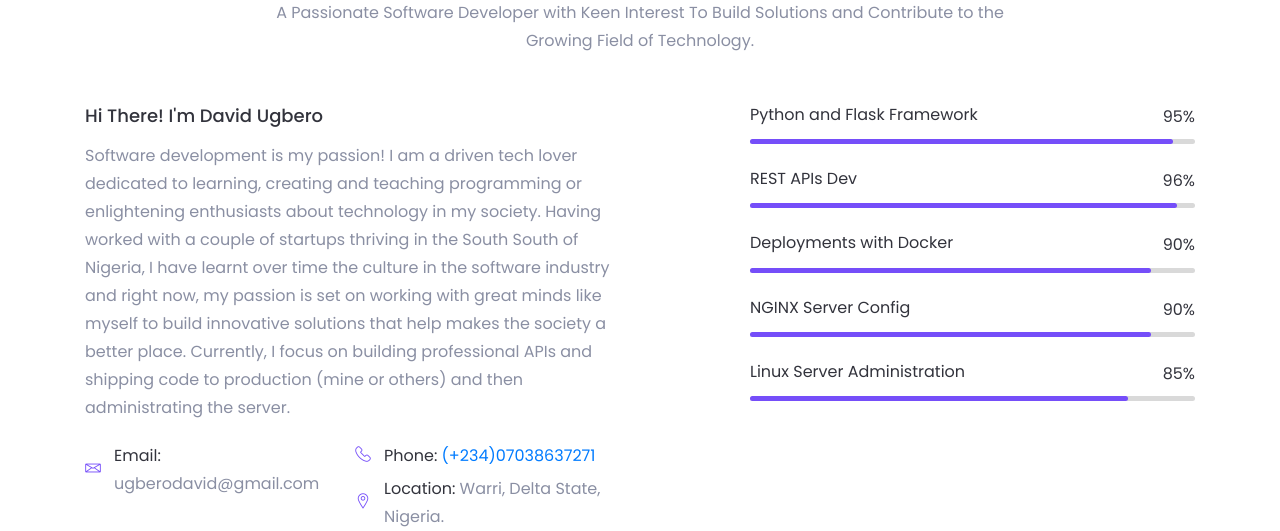
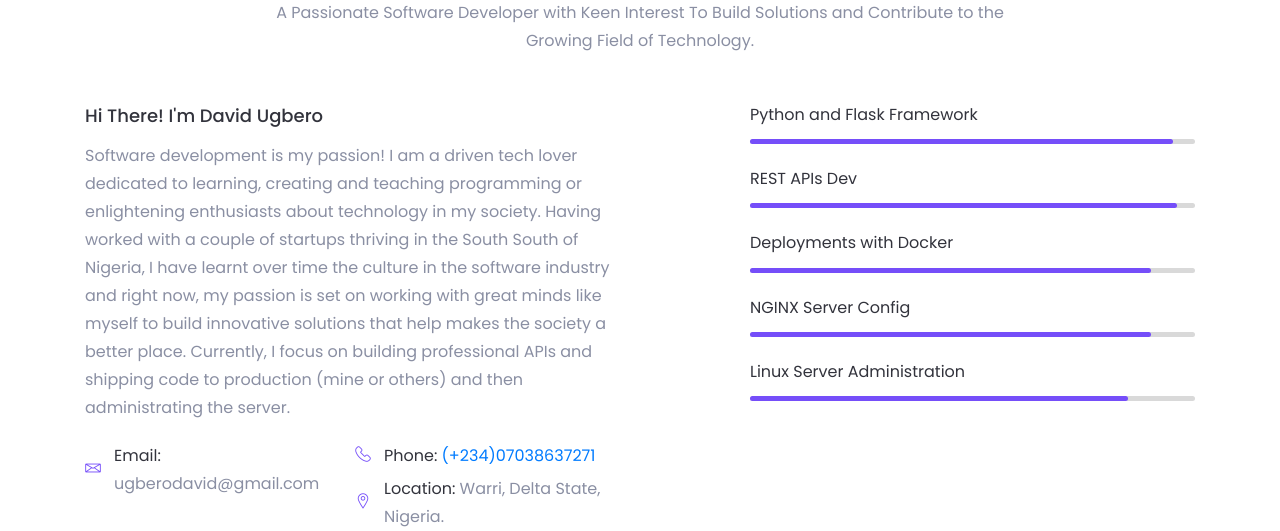
Before and after one commit to davidsmiles/my-website, a Flask app: page / in a window 1280 px wide. Shown: the part 1020-1551 px from the top of the page. Run offline with Flask 2, Linux system fonts and the light colour scheme; some libraries are stand-ins or nearby versions; some web fonts are replaced.

Commit message:
Remove % from skills

```diff
--- a/flask/templates/index.html
+++ b/flask/templates/index.html
@@ -241,10 +241,10 @@
                             <div class="skill-header">
                                 <h6 class="skill-title">Python and Flask Framework</h6>
                                 <div class="skill-percentage">
-                                    <div class="count-box counted">
-                                        <span class="counter">95</span>
-                                    </div>
-                                    %
+<!--                                    <div class="count-box counted">-->
+<!--                                        <span class="counter">95</span>-->
+<!--                                    </div>-->
+<!--                                    %-->
                                 </div>
                             </div>
                             <div class="skill-bar">
@@ -257,10 +257,10 @@
                             <div class="skill-header">
                                 <h6 class="skill-title">REST APIs Dev</h6>
                                 <div class="skill-percentage">
-                                    <div class="count-box counted">
-                                        <span class="counter">96</span>
-                                    </div>
-                                    %
+<!--                                    <div class="count-box counted">-->
+<!--                                        <span class="counter">96</span>-->
+<!--                                    </div>-->
+<!--                                    %-->
                                 </div>
                             </div>
                             <div class="skill-bar">
@@ -273,10 +273,10 @@
                             <div class="skill-header">
                                 <h6 class="skill-title">Deployments with Docker</h6>
                                 <div class="skill-percentage">
-                                    <div class="count-box counted">
-                                        <span class="counter">90</span>
-                                    </div>
-                                    %
+<!--                                    <div class="count-box counted">-->
+<!--                                        <span class="counter">90</span>-->
+<!--                                    </div>-->
+<!--                                    %-->
                                 </div>
                             </div>
                             <div class="skill-bar">
@@ -289,10 +289,10 @@
                             <div class="skill-header">
                                 <h6 class="skill-title">NGINX Server Config</h6>
                                 <div class="skill-percentage">
-                                    <div class="count-box counted">
-                                        <span class="counter">90</span>
-                                    </div>
-                                    %
+<!--                                    <div class="count-box counted">-->
+<!--                                        <span class="counter">90</span>-->
+<!--                                    </div>-->
+<!--                                    %-->
                                 </div>
                             </div>
                             <div class="skill-bar">
@@ -305,10 +305,10 @@
                             <div class="skill-header">
                                 <h6 class="skill-title">Linux Server Administration</h6>
                                 <div class="skill-percentage">
-                                    <div class="count-box counted">
-                                        <span class="counter">85</span>
-                                    </div>
-                                    %
+<!--                                    <div class="count-box counted">-->
+<!--                                        <span class="counter">85</span>-->
+<!--                                    </div>-->
+<!--                                    %-->
                                 </div>
                             </div>
                             <div class="skill-bar">
```
